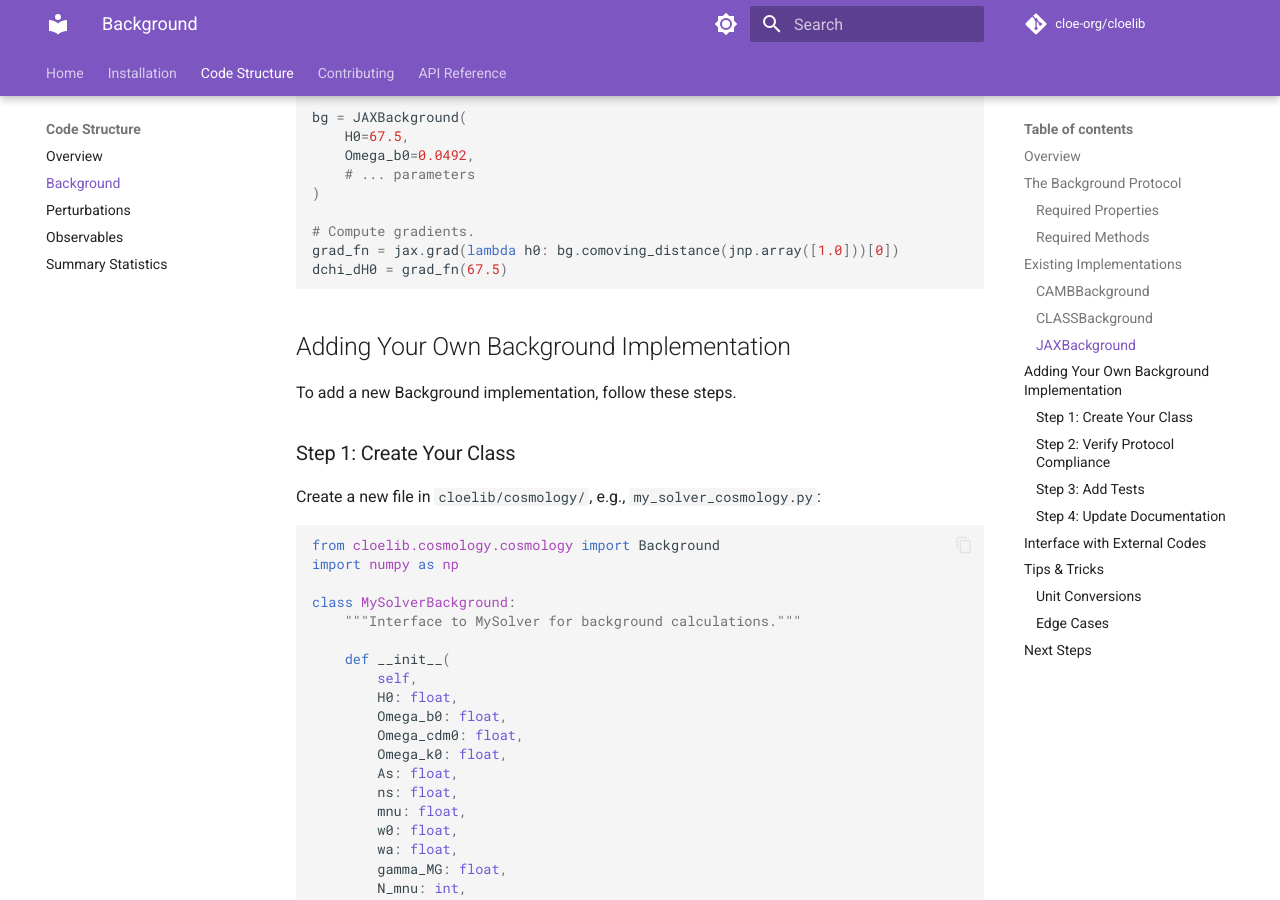
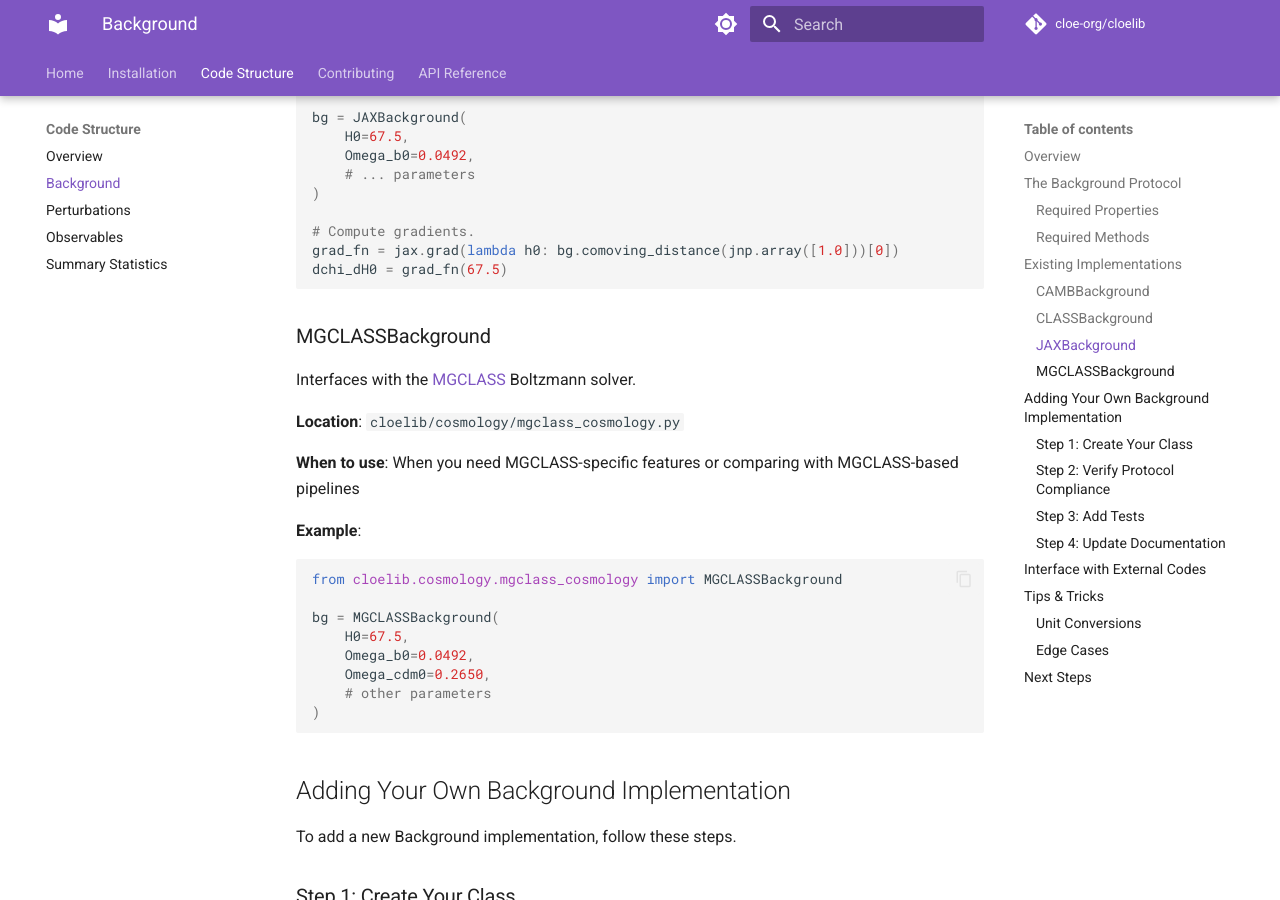
Before and after one commit to cloe-org/cloelib, an MkDocs documentation site: the page built from docs/code_structure/background.md, in a window 1280 px wide and 900 px high, scrolled down 3526 px. Built offline with MkDocs 1.6.1 and Material for MkDocs 9.7.7, drawn with Linux system fonts in a browser that asks for light colours; comment, search, counter and statistics services are not loaded; the version menu is left out.

Commit message:
update cloelib docs folder with mgclass info

````diff
--- a/docs/code_structure/background.md
+++ b/docs/code_structure/background.md
@@ -154,6 +154,27 @@ bg = JAXBackground(
 # Compute gradients.
 grad_fn = jax.grad(lambda h0: bg.comoving_distance(jnp.array([1.0]))[0])
 dchi_dH0 = grad_fn(67.5)
+```
+
+### MGCLASSBackground
+
+Interfaces with the [MGCLASS](https://gitlab.com/zizgitlab/mgclass--ii) Boltzmann solver.
+
+**Location**: `cloelib/cosmology/mgclass_cosmology.py`
+
+**When to use**: When you need MGCLASS-specific features or comparing with MGCLASS-based pipelines
+
+**Example**:
+
+```python
+from cloelib.cosmology.mgclass_cosmology import MGCLASSBackground
+
+bg = MGCLASSBackground(
+    H0=67.5,
+    Omega_b0=0.0492,
+    Omega_cdm0=0.2650,
+    # other parameters
+)
 ```
 
 ## Adding Your Own Background Implementation
````
Also changed, not shown: docs/code_structure/perturbations.md (+20 -0 lines), docs/installation.md (+2 -2 lines).
